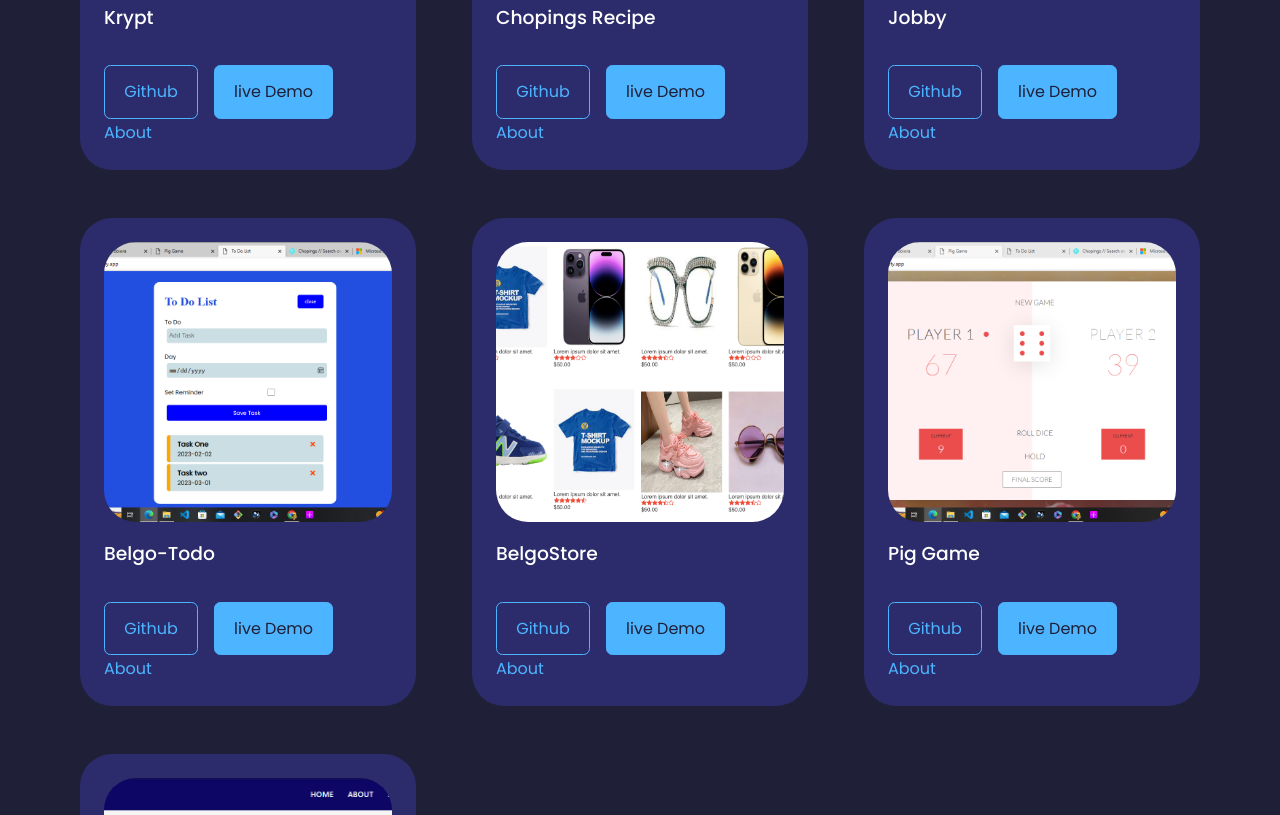
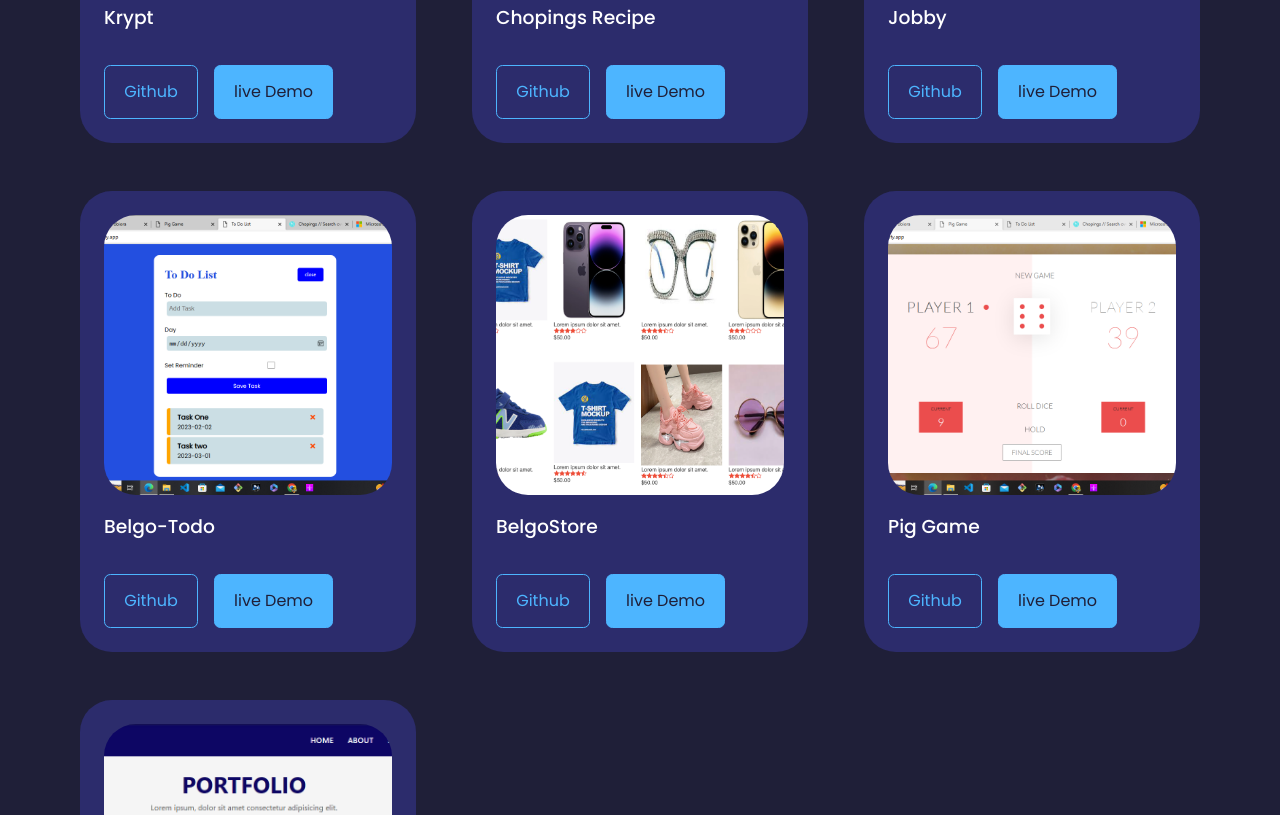
Before and after one commit to Belgotech/my-react-portfolio, a React (Vite) app: page / in a window 1280 px wide. Shown: the part 3920-4735 px from the top of the page. Built offline with nearby package versions, Linux system fonts and the light colour scheme.

Commit message:
App Update

```diff
--- a/src/Component/Portfolio/Portfolio.jsx
+++ b/src/Component/Portfolio/Portfolio.jsx
@@ -77,18 +77,6 @@ const data = [
 ];
 
 
-// const router = createBrowserRouter(
-//   createRoutesFromElements(
-//     <Route path="/" element={<RootLayout />} >
-
-//       <Route index element={<Home />} />
-//       <Route path="about" element={<About />} />
-
-
-//       <Route path="*" element={<PageNotFound />} />
-//     </Route>
-//   )
-// )
 
 
 const Portfolio = () => {
@@ -113,7 +101,7 @@ const Portfolio = () => {
                 live Demo
               </a>
               {/* <a href={learn}>learn more</a> */}
-              <a href="">About</a>
+              {/* <a href="">About</a> */}
             </article>
           );
         })}
```
